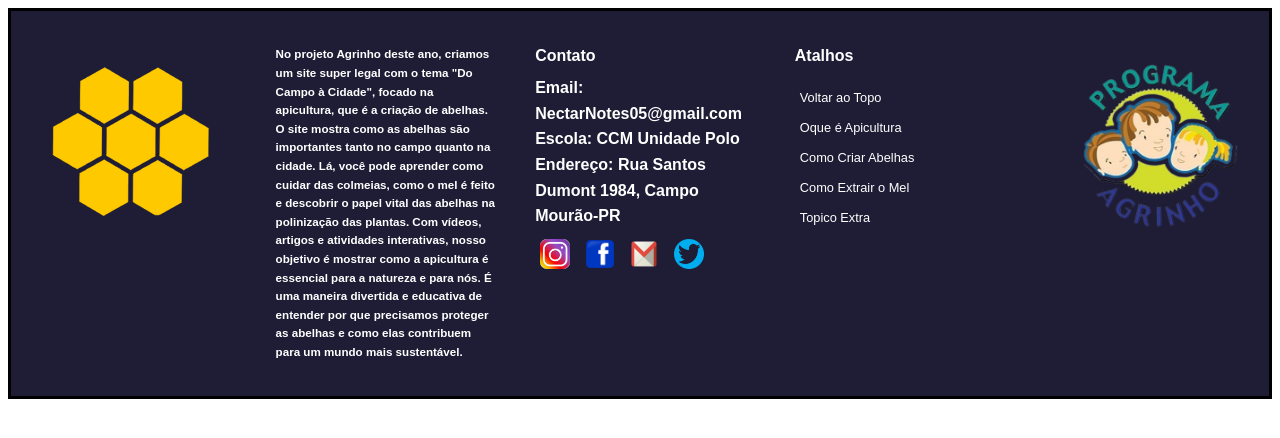
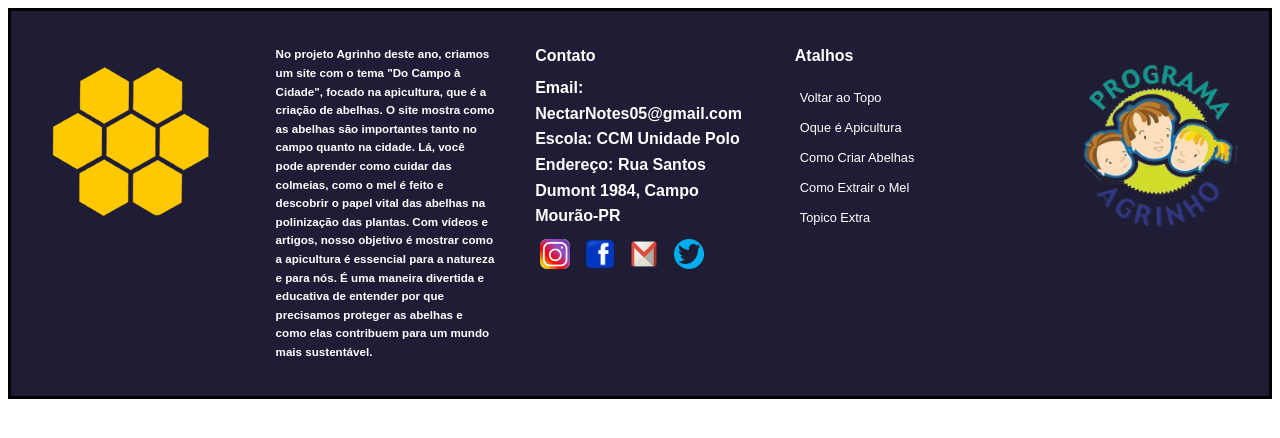
Before and after one commit to GabrielRegel/Branch_Footer, a plain HTML site: page teste.html in a window 1280 px wide. Drawn offline with Linux system fonts and the light colour scheme.

Commit message:
corrigido algumas escritas

```diff
--- a/teste.html
+++ b/teste.html
@@ -99,11 +99,13 @@
             margin: 0 5px;
         }
 
+
         .social-buttons img {
             width: 30px;
             height: 30px;
             border-radius: 7px;
         }
+
 
         .btn-topo {
             color: #fff;
@@ -138,10 +140,10 @@
         </div>
         <div class="footer-section middle">
             <div class="description">
-                <h5><b>No projeto Agrinho deste ano, criamos um site super legal com o tema "Do Campo à Cidade", focado na apicultura,
+                <h5><b>No projeto Agrinho deste ano, criamos um site com o tema "Do Campo à Cidade", focado na apicultura,
                     que é a criação de abelhas. O site mostra como as abelhas são importantes tanto no campo quanto na cidade. Lá,
                     você pode aprender como cuidar das colmeias, como o mel é feito e descobrir o papel vital das abelhas na polinização das plantas.
-                    Com vídeos, artigos e atividades interativas, nosso objetivo é mostrar como a apicultura é essencial para a natureza e para nós.
+                    Com vídeos e artigos, nosso objetivo é mostrar como a apicultura é essencial para a natureza e para nós.
                     É uma maneira divertida e educativa de entender por que precisamos proteger as abelhas e como elas contribuem para um mundo mais sustentável.</b></h5>
             </div>
         </div>
```
